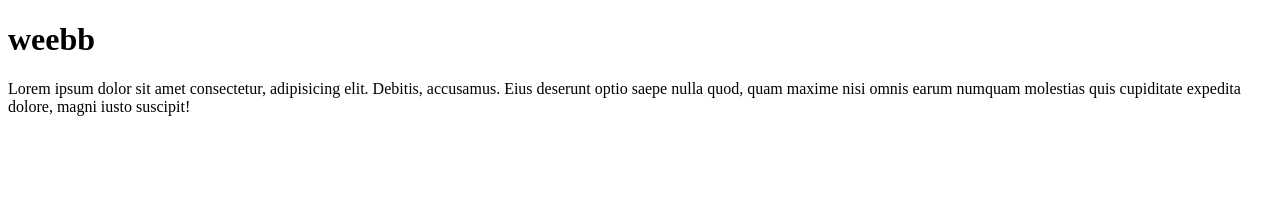
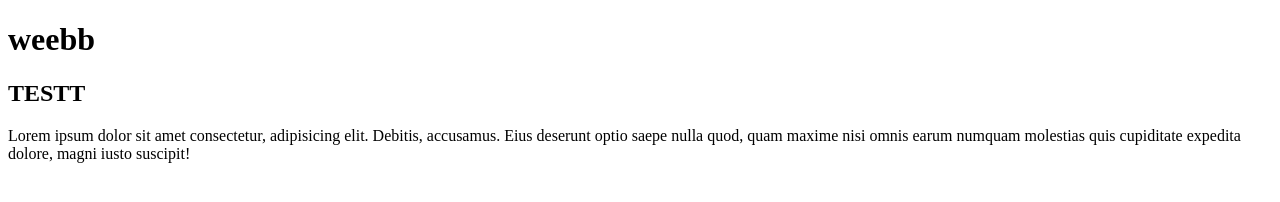
Before and after one commit to Quincy15th/testGit, a plain HTML site: page index.html in a window 1280 px wide. Drawn offline with Linux system fonts and the light colour scheme.

Commit message:
TEST lan 4

```diff
--- a/index.html
+++ b/index.html
@@ -7,6 +7,7 @@
   </head>
   <body>
     <h1>weebb</h1>
+    <h2>TESTT</h2>
     <p>
       Lorem ipsum dolor sit amet consectetur, adipisicing elit. Debitis,
       accusamus. Eius deserunt optio saepe nulla quod, quam maxime nisi omnis
```
